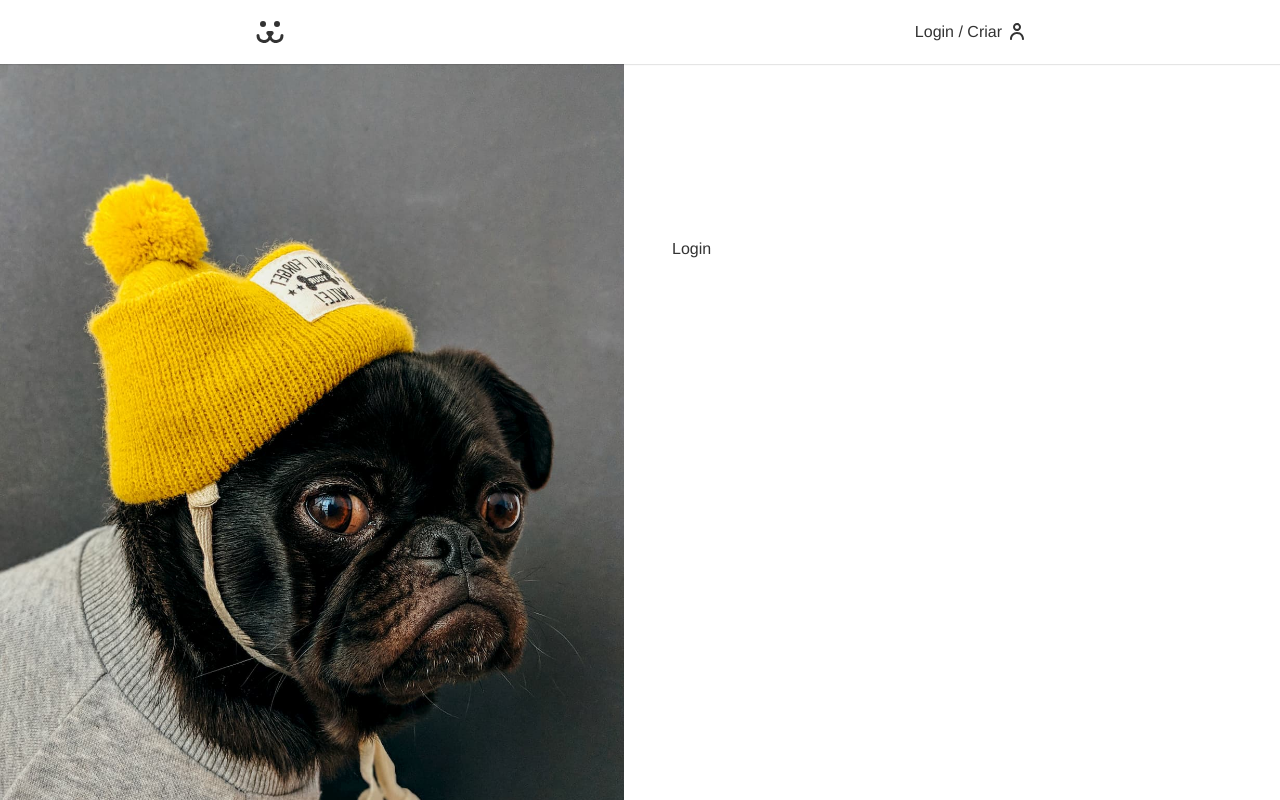
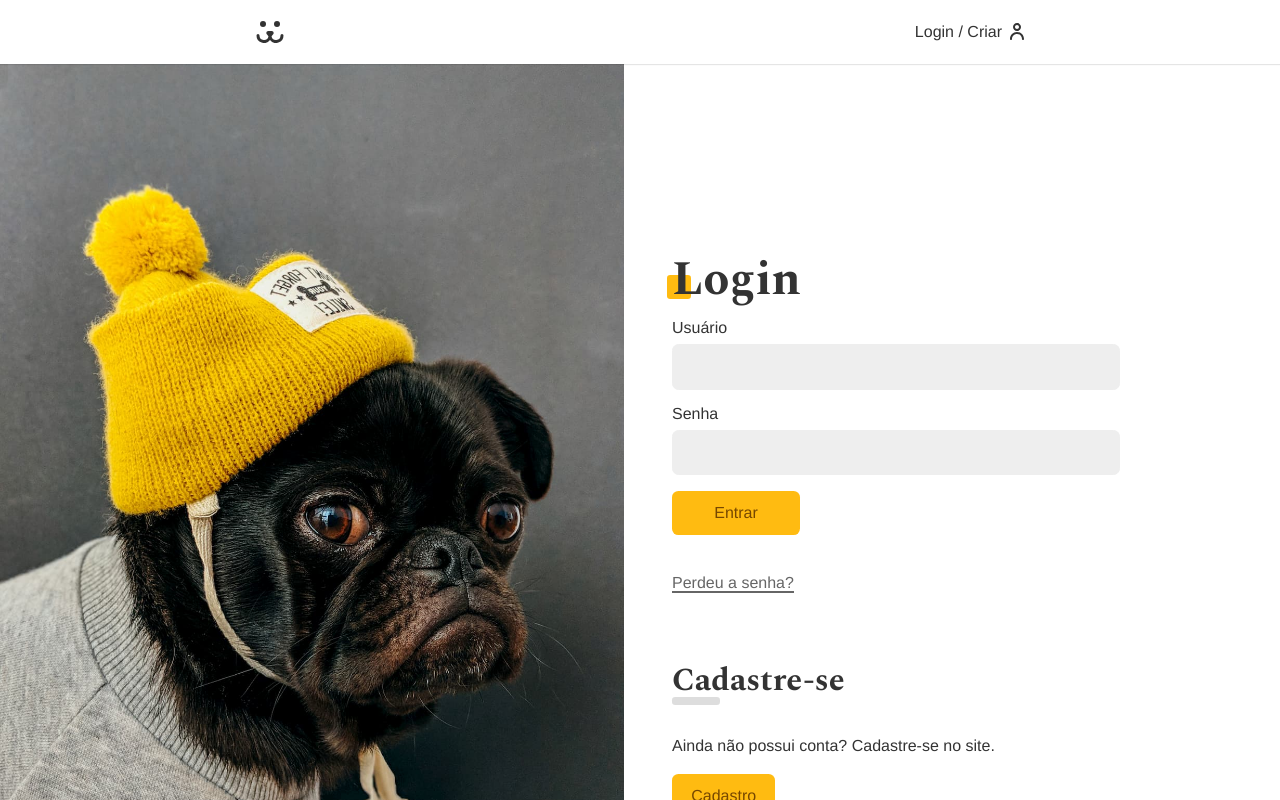
Before and after one commit to rafaelmartinssi/dogs-next, a Next.js app: page /login in a window 1280 px wide. Shown: the top 800 px of the page. Built offline with nearby package versions, Linux system fonts and the light colour scheme.

Commit message:
Create Form Login and components input button

```diff
--- /dev/null
+++ b/src/actions/api.ts
@@ -0,0 +1,142 @@
+// @ts-nocheck
+export const API_URL = 'https://dogsapi.origamid.dev/json';
+
+export function TOKEN_POST() {
+  return {
+    url: API_URL + '/jwt-auth/v1/token',
+  };
+}
+
+export function TOKEN_VALIDATE_POST(token) {
+  return {
+    url: API_URL + '/jwt-auth/v1/token/validate',
+    options: {
+      method: 'POST',
+      headers: {
+        Authorization: 'Bearer ' + token,
+      },
+    },
+  };
+}
+
+export function USER_GET(token) {
+  return {
+    url: API_URL + '/api/user',
+    options: {
+      method: 'GET',
+      headers: {
+        Authorization: 'Bearer ' + token,
+      },
+    },
+  };
+}
+
+export function USER_POST(body) {
+  return {
+    url: API_URL + '/api/user',
+    options: {
+      method: 'POST',
+      headers: {
+        'Content-Type': 'application/json',
+      },
+      body: JSON.stringify(body),
+    },
+  };
+}
+
+export function PHOTO_POST(formData, token) {
+  return {
+    url: API_URL + '/api/photo',
+    options: {
+      method: 'POST',
+      headers: {
+        Authorization: 'Bearer ' + token,
+      },
+      body: formData,
+    },
+  };
+}
+
+export function PHOTOS_GET({ page, total, user }) {
+  return {
+    url: `${API_URL}/api/photo/?_page=${page}&_total=${total}&_user=${user}`,
+    options: {
+      method: 'GET',
+      cache: 'no-store',
+    },
+  };
+}
+
+export function PHOTO_GET(id) {
+  return {
+    url: `${API_URL}/api/photo/${id}`,
+    options: {
+      method: 'GET',
+      cache: 'no-store',
+    },
+  };
+}
+
+export function COMMENT_POST(id, body) {
+  return {
+    url: `${API_URL}/api/comment/${id}`,
+    options: {
+      method: 'POST',
+      headers: {
+        'Content-Type': 'application/json',
+        Authorization: 'Bearer ' + window.localStorage.getItem('token'),
+      },
+      body: JSON.stringify(body),
+    },
+  };
+}
+
+export function PHOTO_DELETE(id) {
+  return {
+    url: `${API_URL}/api/photo/${id}`,
+    options: {
+      method: 'DELETE',
+      headers: {
+        Authorization: 'Bearer ' + window.localStorage.getItem('token'),
+      },
+    },
+  };
+}
+
+export function PASSWORD_LOST(body) {
+  return {
+    url: API_URL + '/api/password/lost',
+    options: {
+      method: 'POST',
+      headers: {
+        'Content-Type': 'application/json',
+      },
+      body: JSON.stringify(body),
+    },
+  };
+}
+
+export function PASSWORD_RESET(body) {
+  return {
+    url: API_URL + '/api/password/reset',
+    options: {
+      method: 'POST',
+      headers: {
+        'Content-Type': 'application/json',
+      },
+      body: JSON.stringify(body),
+    },
+  };
+}
+
+export function STATS_GET() {
+  return {
+    url: API_URL + '/api/stats',
+    options: {
+      method: 'GET',
+      headers: {
+        Authorization: 'Bearer ' + window.localStorage.getItem('token'),
+      },
+    },
+  };
+}
--- /dev/null
+++ b/src/actions/login.ts
@@ -0,0 +1,42 @@
+'use server';
+
+import apiError from "@/functions/api-error";
+import { cookies } from "next/headers";
+import { TOKEN_POST } from "./api";
+
+export default async function login (state: {}, formData: FormData) {
+  const username = formData.get('username') as string | null
+  const password = formData.get('password') as string | null
+
+  try {
+    if (!username || !password) throw new Error('Preencha os dados');
+
+    const { url } = TOKEN_POST();
+
+    const response = await fetch(url, {
+      method: 'POST',
+      body: formData
+    });
+
+    if(!response.ok) throw new Error('Senha ou usuário inválidos');
+
+    const data = await response.json();
+
+    cookies().set('token', data.token, {
+      httpOnly: true,
+      secure: true,
+      sameSite: 'lax',
+      maxAge: 60 * 60 * 24
+    })
+
+    return {
+      data: null,
+      ok: true,
+      error: ''
+    }
+
+  } catch (error: unknown) {
+    return apiError(error);
+  }
+
+}
--- a/src/app/globals.css
+++ b/src/app/globals.css
@@ -103,3 +103,28 @@ a {
 .VictoryContainer {
   height: initial !important;
 }
+
+.button {
+  font-size: 1rem;
+  font-family: var(--type-first);
+  cursor: pointer;
+  border: none;
+  border-radius: 0.4rem;
+  background: #fb1;
+  color: #764701;
+  min-width: 8rem;
+  padding: 0.8rem 1.2rem;
+  box-sizing: border-box;
+  transition: 0.1s;
+}
+
+.button:hover,
+.button:focus {
+  outline: none;
+  box-shadow: 0 0 0 3px #fea, 0 0 0 4px #fb1;
+}
+
+.button:disabled {
+  opacity: 0.5;
+  cursor: wait;
+}
--- a/src/app/login/page.tsx
+++ b/src/app/login/page.tsx
@@ -1,9 +1,11 @@
+import LoginForm from "@/components/login/login-form";
 import React from "react";
 
-export default function LoginPage () {
+export default async function LoginPage () {
   return (
-    <main>
-        <div>Login</div>
-    </main>
+    <section className="animeLeft">
+      <h1 className="title">Login</h1>
+      <LoginForm />
+    </section>
   )
 }
--- /dev/null
+++ b/src/components/forms/button.module.css
@@ -0,0 +1,24 @@
+.button {
+  font-size: 1rem;
+  font-family: var(--type-first);
+  cursor: pointer;
+  border: none;
+  border-radius: 0.4rem;
+  background: #fb1;
+  color: #764701;
+  min-width: 8rem;
+  padding: 0.8rem 1.2rem;
+  box-sizing: border-box;
+  transition: 0.1s;
+}
+
+.button:hover,
+.button:focus {
+  outline: none;
+  box-shadow: 0 0 0 3px #fea, 0 0 0 4px #fb1;
+}
+
+.button:disabled {
+  opacity: 0.5;
+  cursor: wait;
+}
--- /dev/null
+++ b/src/components/forms/button.tsx
@@ -0,0 +1,14 @@
+import React from 'react';
+import styles from './button.module.css';
+
+type ButtonType = React.ButtonHTMLAttributes<HTMLButtonElement>;
+
+const Button = ({ children, ...props }: ButtonType) => {
+  return (
+    <button {...props} className={styles.button}>
+      {children}
+    </button>
+  );
+};
+
+export default Button;
--- /dev/null
+++ b/src/components/forms/input.module.css
@@ -0,0 +1,35 @@
+.wrapper {
+  margin-bottom: 1rem;
+}
+
+.input {
+  border: 1px solid #eee;
+  display: block;
+  width: 100%;
+  font-size: 1rem;
+  padding: 0.8rem;
+  border-radius: 0.4rem;
+  background: #eee;
+  transition: 0.2s;
+}
+
+.input:focus,
+.input:hover {
+  outline: none;
+  border-color: #fb1;
+  background: white;
+  box-shadow: 0 0 0 3px #fea;
+}
+
+.label {
+  display: block;
+  font-size: 1rem;
+  line-height: 1;
+  padding-bottom: 0.5rem;
+}
+
+.error {
+  color: #f31;
+  font-size: 0.875rem;
+  margin-top: 0.25rem;
+}
--- /dev/null
+++ b/src/components/forms/input.tsx
@@ -0,0 +1,18 @@
+import styles from './input.module.css';
+
+type InputProps = React.ComponentProps<'input'> & {
+  label: string;
+  error?: string;
+};
+
+export default function Input({ label, error, ...props }: InputProps) {
+  return (
+    <div className={styles.wrapper}>
+      <label className={styles.label} htmlFor={props.name}>
+        {label}
+      </label>
+      <input className={styles.input} type="text" id={props.name} {...props} />
+      {error && <p className={styles.error}>{error}</p>}
+    </div>
+  );
+}
--- /dev/null
+++ b/src/components/helper/error-message.tsx
@@ -0,0 +1,4 @@
+export default function ErrorMessage ({ error }: { error: string }) {
+  if (error === '') return null;
+  return <p style={{ color: '#f31', margin: '1rem 0' }}>{error}</p>
+}
--- /dev/null
+++ b/src/components/login/login-form.module.css
@@ -0,0 +1,43 @@
+.form {
+  margin-bottom: 2rem;
+}
+
+.perdeu {
+  display: inline-block;
+  color: #666;
+  padding: 0.5rem 0;
+  line-height: 1;
+}
+
+.perdeu::after {
+  content: '';
+  height: 2px;
+  width: 100%;
+  background: currentColor;
+  display: block;
+}
+
+.cadastro {
+  margin-top: 4rem;
+  margin-bottom: 4rem;
+}
+
+.cadastro p {
+  margin-top: 2rem;
+  margin-bottom: 2rem;
+}
+
+.subtitle {
+  font-family: var(--type-second);
+  line-height: 1;
+  font-size: 2rem;
+}
+
+.subtitle::after {
+  content: '';
+  display: block;
+  background: #ddd;
+  height: 0.5rem;
+  width: 3rem;
+  border-radius: 0.2rem;
+}
--- /dev/null
+++ b/src/components/login/login-form.tsx
@@ -0,0 +1,63 @@
+'use client';
+
+import login from "@/actions/login";
+import { useFormState, useFormStatus } from "react-dom";
+import Button from "@/components/forms/button";
+import Input from "@/components/forms/input";
+import ErrorMessage from "../helper/error-message";
+import React from "react";
+import Link from "next/link";
+import styles from "@/components/login/login-form.module.css";
+
+function FormButton () {
+  const {pending} = useFormStatus();
+
+  return (
+    <>
+      { pending ?
+        <Button>Enviando...</Button> :
+        <Button>Entrar</Button>
+      }
+    </>
+  )
+
+}
+
+export default function LoginForm() {
+  const [state, action] = useFormState(login, {
+    ok: false,
+    error: '',
+    data: null
+  });
+
+  React.useEffect(() => {
+    if(state.ok) window.location.href = '/conta';
+  }, [state.ok])
+
+  return (
+    <>
+      <form action={action} className={styles.form}>
+        <Input type="text" label="Usuário" name="username" />
+        <Input type="password" label="Senha" name="password" />
+        <ErrorMessage error={state.error} />
+        <FormButton />
+      </form>
+      <Link
+        className={styles.perdeu}
+        href={'/login/perdeu'}
+      >
+        Perdeu a senha?
+      </Link>
+      <div className={styles.cadastro}>
+        <h2 className={styles.subtitle}>Cadastre-se</h2>
+        <p>Ainda não possui conta? Cadastre-se no site.</p>
+        <Link
+          className="button"
+          href={'/login/criar'}
+        >
+          Cadastro
+        </Link>
+      </div>
+    </>
+  );
+}
--- /dev/null
+++ b/src/functions/api-error.ts
@@ -0,0 +1,18 @@
+export default function apiError(error: unknown): {
+  data: null,
+  ok: boolean,
+  error: string,
+} {
+  if (error instanceof Error) {
+    return {
+      data: null,
+      ok: false,
+      error: error.message
+    }
+  }
+  return {
+    data: null,
+    ok: false,
+    error: 'Erro genérico'
+  }
+}
```
